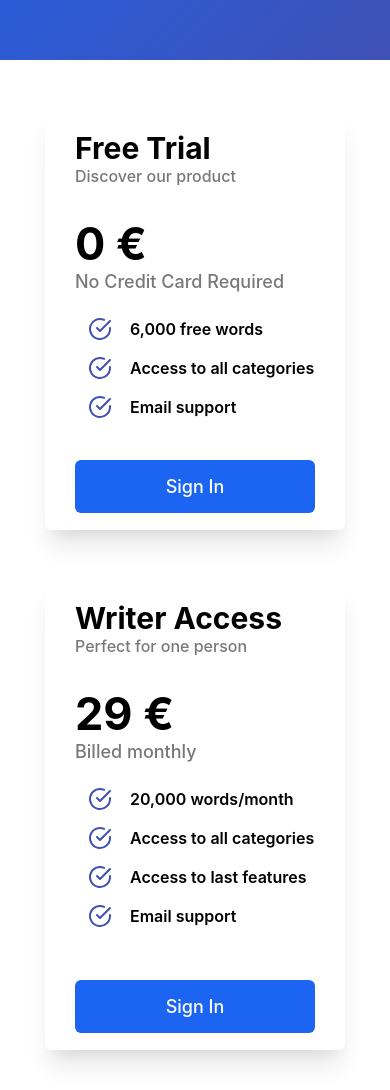
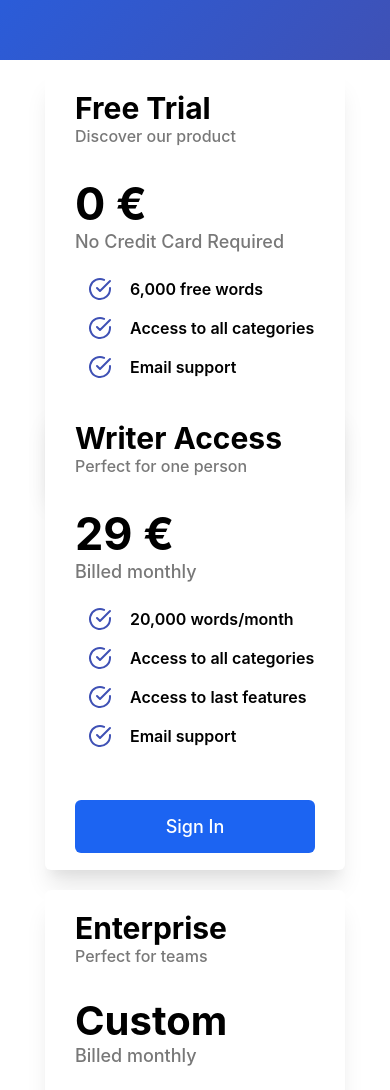
Before and after one commit to YoannBuzenet/ai_next_app, a Next.js app: page /pricing in a window 390 px wide. Shown: the part 439-1529 px from the top of the page. Built offline with nearby package versions, Linux system fonts and the light colour scheme; no server answers.

Commit message:
responsive improvment

```diff
--- a/styles/Pricing.module.css
+++ b/styles/Pricing.module.css
@@ -244,8 +244,6 @@ div.onePriceDiv3 {
 
 @media only screen and (max-width: 1450px) {
   .pricesContainer > div {
-    margin: auto;
-    margin-top: 50px;
   }
   .spaceContainer {
     height: 50px;
```
